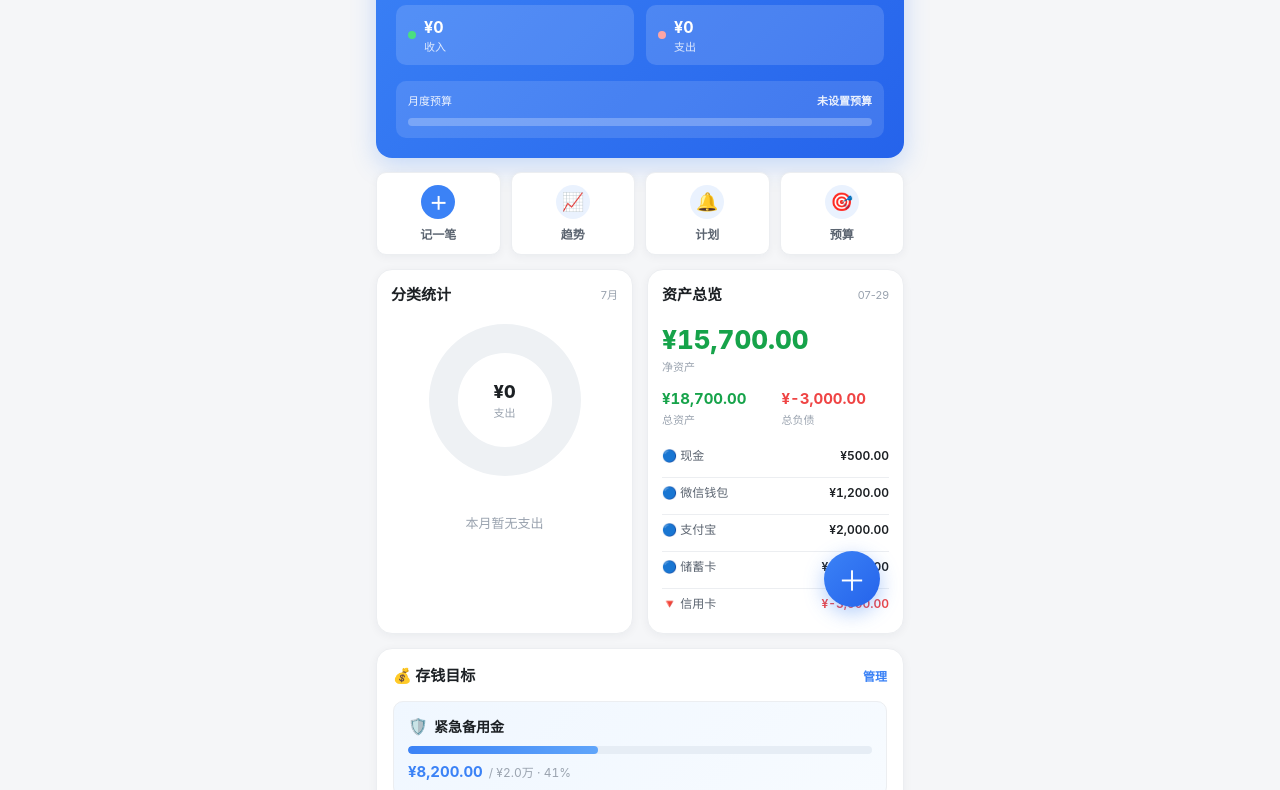
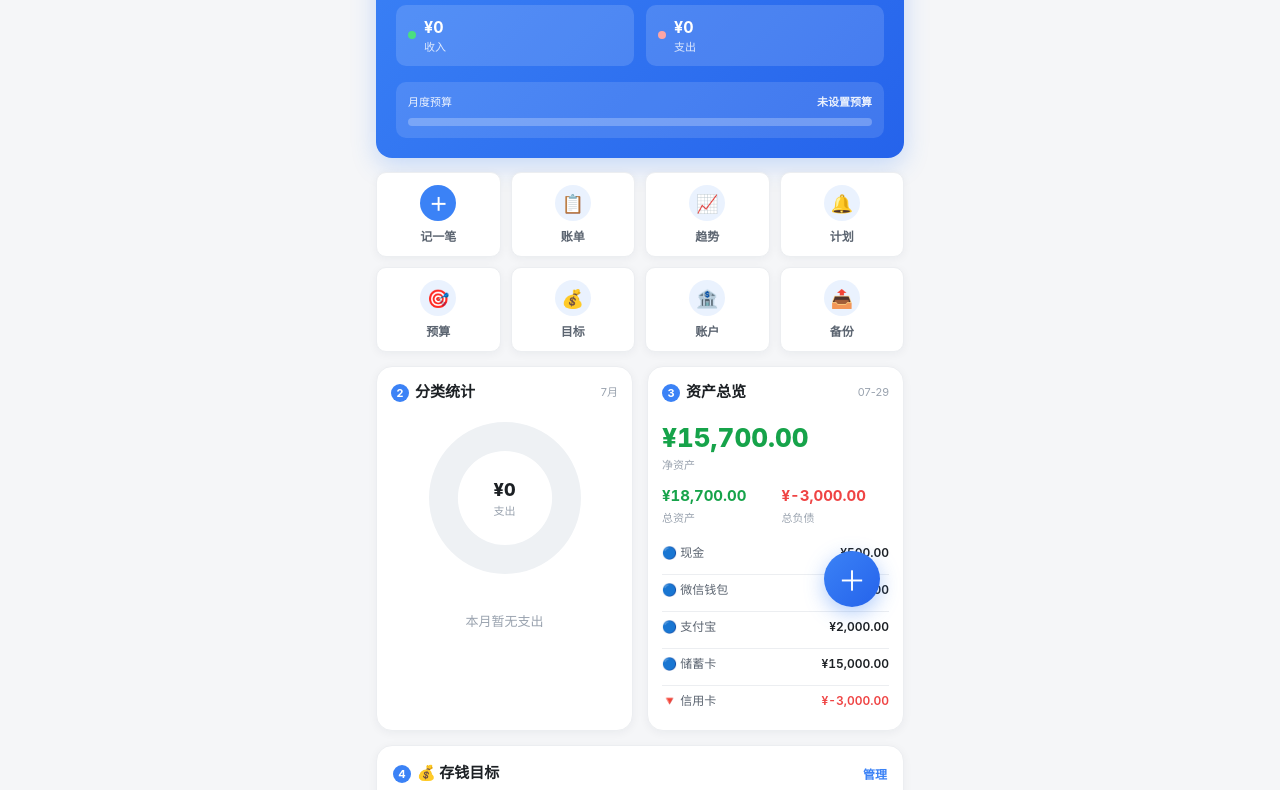
Before and after one commit to dhl1997fc/dhl1997fc, a plain HTML site: page index.html in a window 1280 px wide. Shown: the part 173-963 px from the top of the page. Drawn offline with Linux system fonts and the light colour scheme.

Commit message:
UI: 功能导航栏扩展为8个图标按钮 + 卡片序号徽章(1-8)

```diff
--- a/app.js
+++ b/app.js
@@ -829,6 +829,7 @@
   function bind() {
     // 顶部
     $('#btn-export').addEventListener('click', exportData);
+    $('#btn-export2').addEventListener('click', exportData);
     $('#btn-import').addEventListener('click', () => $('#file-import').click());
     $('#file-import').addEventListener('change', e => {
       if (e.target.files[0]) importData(e.target.files[0]);
--- a/index.html
+++ b/index.html
@@ -34,7 +34,7 @@
     <!-- 1. 本月概览 -->
     <section class="overview-card">
       <div class="overview-top">
-        <div class="overview-label">本月结余</div>
+        <div class="overview-label"><i class="mod-no light">1</i>本月结余</div>
         <div class="overview-balance" id="ov-balance">¥0.00</div>
       </div>
       <div class="overview-row">
@@ -66,11 +66,15 @@
       </div>
     </section>
 
-    <!-- 快速操作 -->
+    <!-- 功能导航 -->
     <section class="quick-row">
       <button class="quick-btn primary" id="btn-quick-add">
         <span class="quick-ico">＋</span>
         <span>记一笔</span>
+      </button>
+      <button class="quick-btn" data-page="bills">
+        <span class="quick-ico">📋</span>
+        <span>账单</span>
       </button>
       <button class="quick-btn" data-page="trend">
         <span class="quick-ico">📈</span>
@@ -84,13 +88,25 @@
         <span class="quick-ico">🎯</span>
         <span>预算</span>
       </button>
+      <button class="quick-btn" data-page="goal">
+        <span class="quick-ico">💰</span>
+        <span>目标</span>
+      </button>
+      <button class="quick-btn" data-page="accounts" id="btn-accounts">
+        <span class="quick-ico">🏦</span>
+        <span>账户</span>
+      </button>
+      <button class="quick-btn" id="btn-export2">
+        <span class="quick-ico">📤</span>
+        <span>备份</span>
+      </button>
     </section>
 
     <!-- 2. 分类统计 + 3. 资产总览 (两列) -->
     <div class="grid-2">
       <section class="card">
         <div class="card-head">
-          <span class="card-title">分类统计</span>
+          <span class="card-title"><i class="mod-no">2</i>分类统计</span>
           <span class="card-extra" id="cat-month">本月</span>
         </div>
         <div class="pie-wrap">
@@ -105,7 +121,7 @@
 
       <section class="card">
         <div class="card-head">
-          <span class="card-title">资产总览</span>
+          <span class="card-title"><i class="mod-no">3</i>资产总览</span>
           <span class="card-extra" id="asset-date"></span>
         </div>
         <div class="asset-net" id="asset-net">¥0</div>
@@ -127,7 +143,7 @@
     <!-- 3.5 存钱目标 -->
     <section class="card">
       <div class="card-head">
-        <span class="card-title">💰 存钱目标</span>
+        <span class="card-title"><i class="mod-no">4</i>💰 存钱目标</span>
         <button class="card-link" data-page="goal">管理</button>
       </div>
       <div class="goal-list" id="goal-list"></div>
@@ -136,7 +152,7 @@
     <!-- 4. 趋势报表 -->
     <section class="card">
       <div class="card-head">
-        <span class="card-title">收支趋势</span>
+        <span class="card-title"><i class="mod-no">5</i>收支趋势</span>
         <span class="card-extra">近 6 个月</span>
       </div>
       <div class="trend-wrap">
@@ -151,7 +167,7 @@
     <!-- 5. 周期计划 -->
     <section class="card">
       <div class="card-head">
-        <span class="card-title">周期计划</span>
+        <span class="card-title"><i class="mod-no">6</i>周期计划</span>
         <button class="card-link" data-page="plan">管理</button>
       </div>
       <div class="plan-list" id="plan-list"></div>
@@ -160,7 +176,7 @@
     <!-- 6. 最近账单 -->
     <section class="card">
       <div class="card-head">
-        <span class="card-title">最近账单</span>
+        <span class="card-title"><i class="mod-no">7</i>最近账单</span>
         <button class="card-link" data-page="bills">全部</button>
       </div>
       <div class="bill-list" id="bill-list"></div>
@@ -285,7 +301,7 @@
   <!-- 预算 -->
   <div class="sheet" id="sheet-budget" hidden>
     <div class="sheet-grip"></div>
-    <h3 class="sheet-title">预算管控</h3>
+    <h3 class="sheet-title"><i class="mod-no">8</i>预算管控</h3>
     <div class="field">
       <label class="field-label">月度预算 (¥)</label>
       <input type="number" id="budget-input" placeholder="设置本月预算" min="0">
--- a/styles.css
+++ b/styles.css
@@ -149,7 +149,7 @@ body { padding-bottom: 90px; }
   background: var(--bg-card);
   border: 1px solid var(--line);
   border-radius: var(--radius-sm);
-  padding: 12px 4px;
+  padding: 12px 2px;
   display: flex;
   flex-direction: column;
   align-items: center;
@@ -165,7 +165,7 @@ body { padding-bottom: 90px; }
 .quick-btn:active { transform: scale(0.96); }
 
 .quick-ico {
-  width: 34px; height: 34px;
+  width: 36px; height: 36px;
   border-radius: 50%;
   display: grid; place-items: center;
   background: var(--accent-soft);
@@ -173,6 +173,22 @@ body { padding-bottom: 90px; }
   font-size: 18px;
 }
 .quick-btn.primary .quick-ico { background: var(--accent); color: #fff; }
+
+/* ===== 模块序号徽章 ===== */
+.mod-no {
+  display: inline-grid;
+  place-items: center;
+  width: 18px; height: 18px;
+  border-radius: 50%;
+  background: var(--accent);
+  color: #fff;
+  font-size: 11px;
+  font-weight: 700;
+  font-style: normal;
+  margin-right: 6px;
+  vertical-align: middle;
+}
+.mod-no.light { background: rgba(255, 255, 255, 0.85); color: var(--accent); }
 
 /* ===== 卡片 ===== */
 .card {
```
